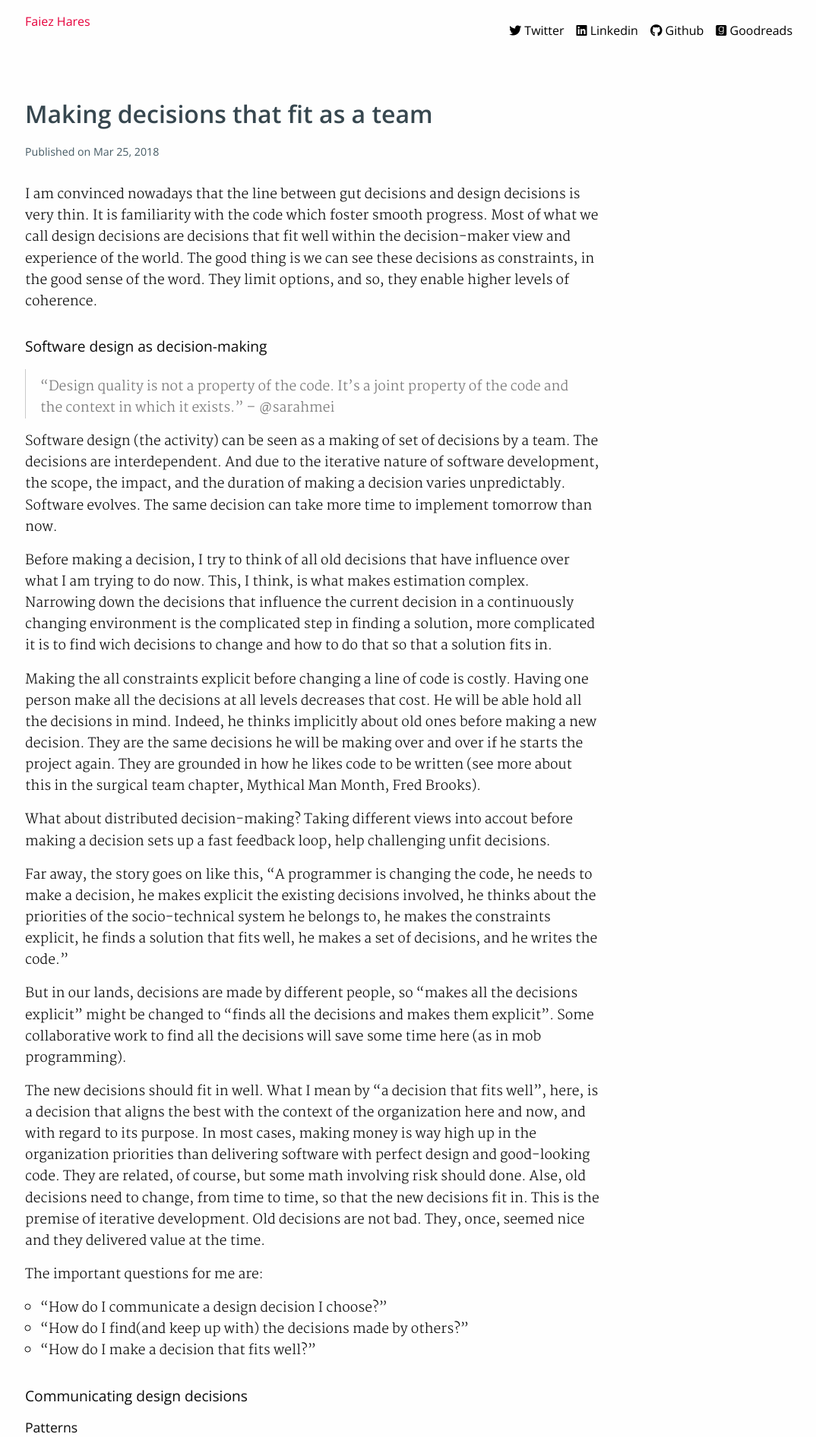
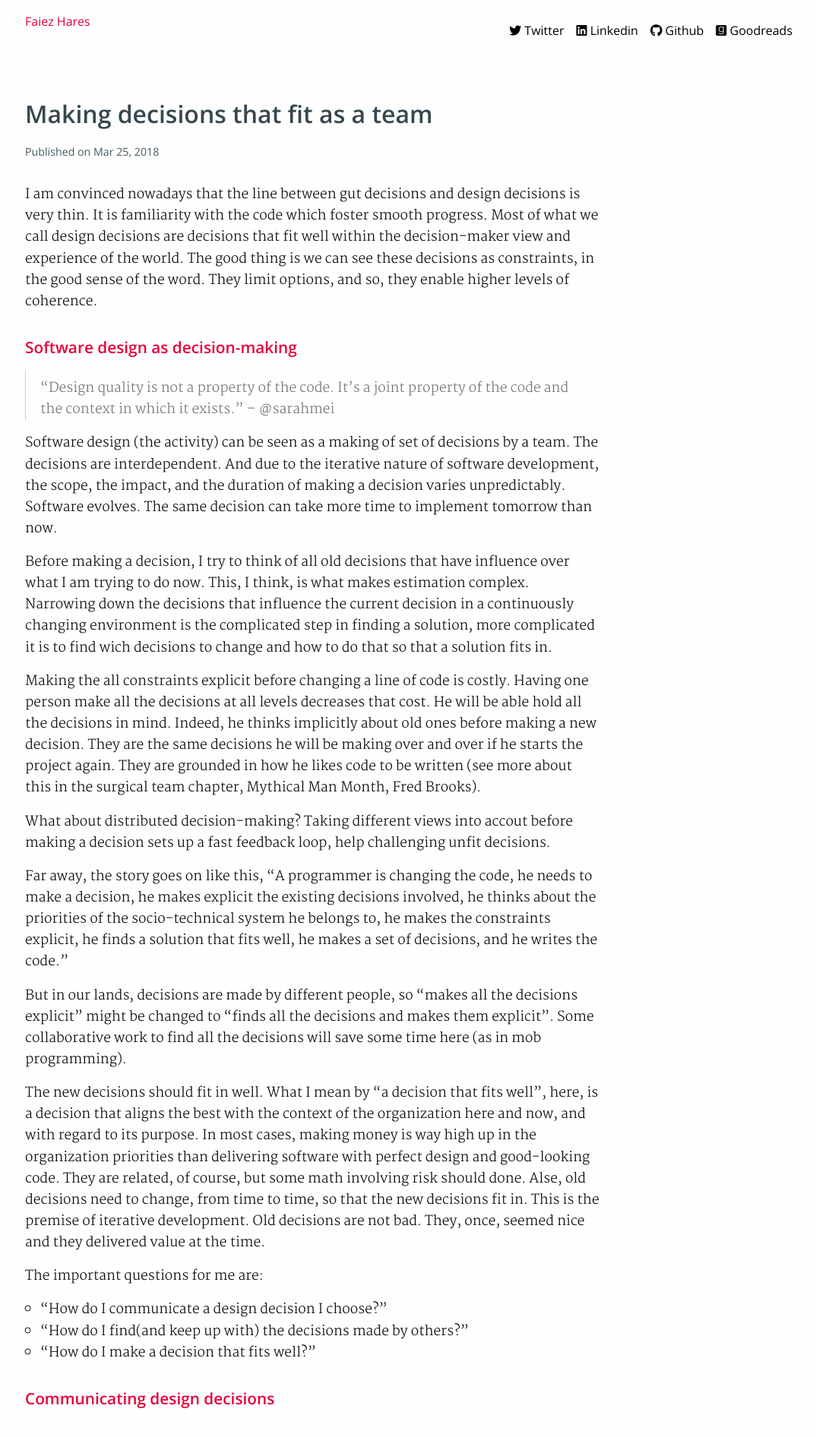
Before and after one commit to haresfaiez/haresfaiez.github.io, a Jekyll site: the page built from _posts/2018-03-25-making-decisions-that-fit-as-a-team.md, in a window 1280 px wide. Shown: the top 1892 px of the page at 76% size, without its empty margins (102-1176 px from the left). Built offline with Jekyll 4.4.1, drawn with Linux system fonts in a browser that asks for light colours; comment, search, counter and statistics services are not loaded.

Commit message:
Use h2 for the main headings in a post

```diff
--- a/_style/custom/_color.scss
+++ b/_style/custom/_color.scss
@@ -27,7 +27,7 @@ h1 {
 }
 
 #post {
-  .post h1 {
+  .post h2 {
     color: $pink;
   }
 }
--- a/_style/custom/_spacing.scss
+++ b/_style/custom/_spacing.scss
@@ -104,7 +104,7 @@ section {
   header > h1 {
     margin-bottom: $default-margin;
   }
-  h1, h2 {
+  h1, h2, h3 {
     margin-top: $vertical-margin;
     margin-bottom: $default-margin;
   }
--- a/_style/custom/_typography.scss
+++ b/_style/custom/_typography.scss
@@ -6,6 +6,7 @@ $sans-serif: 'Open Sans', sans-serif !default;
 $default-size: 1.1rem;
 $tiny-size   : 0.889rem;
 $medium-size : 1.2rem;
+$big-size    : 1.3rem;
 $fat-size    : 2rem;
 
 body {
@@ -72,20 +73,24 @@ aside {
 }
 
 #post {
+  font-size: $default-size;
+
   .post {
     font-family: $serif;
 
-    h1 {
-      font-size: $medium-size;
+    h2 {
+      font-size: $big-size;
+      font-weight: 600;
     }
 
-    h1, h2, h3 {
-      font-family: $sans-serif;
+    h3 {
+      font-size: $medium-size;
+      font-weight: 400;
     }
   }
-  font-size: $default-size;
-  h2, h3 {
-    font-weight: 400;
+
+  h1, h2, h3 {
+    font-family: $sans-serif;
   }
 }
 
```
Also changed, not shown: css/main.scss (+1 -1 lines).
